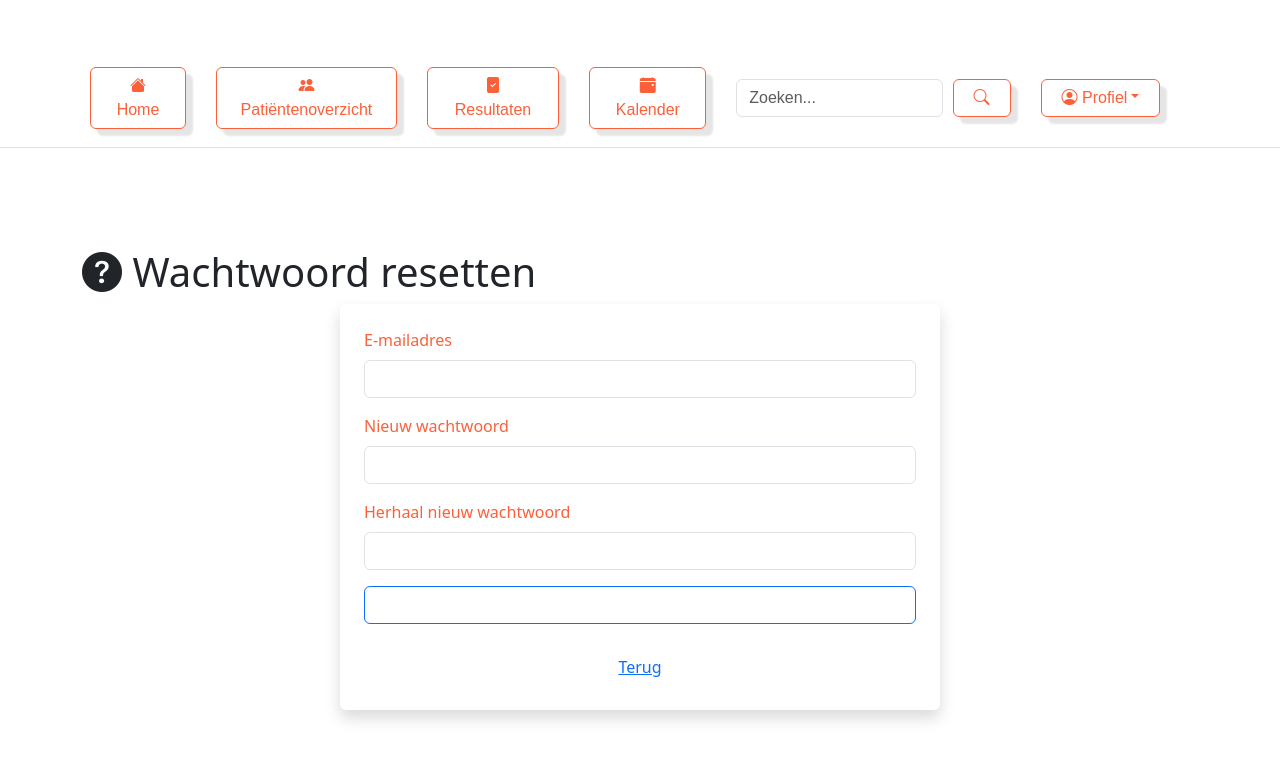
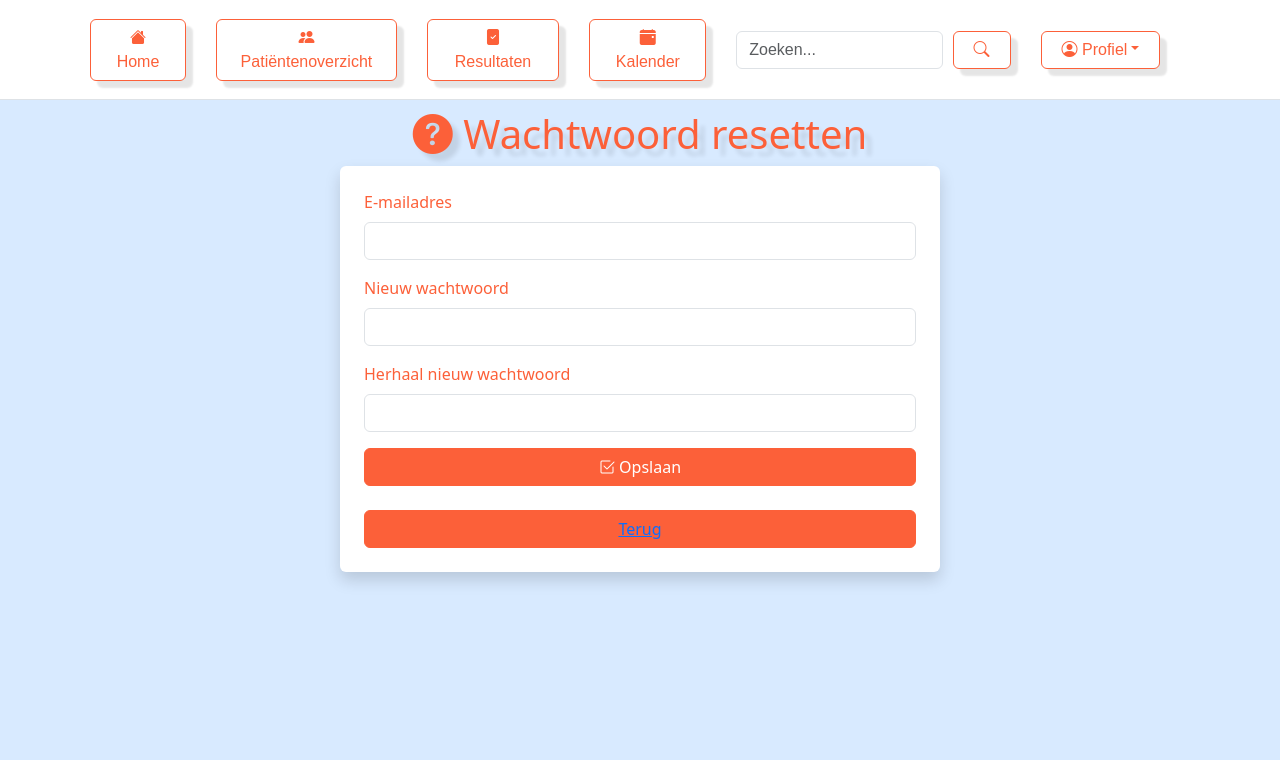
Before and after one commit to ZuydUniversity/B2C6_B2A_Frontend, a React (Vite) app: page /forgot-password in a window 1280 px wide. Shown: the top 760 px of the page. Built offline with nearby package versions, Linux system fonts and the light colour scheme.

Commit message:
login fix 1.1

```diff
--- a/src/App.jsx
+++ b/src/App.jsx
@@ -44,7 +44,7 @@ const App = () => {
         <>
             <Navbar />
             <Container className="d-flex flex-column align-items-center formwidth">
-                <h1 className="centered-title"><i className="bi bi-person-circle"></i> Inloggen</h1>
+                <h1 className="centered_title"><i className="bi bi-person-circle"></i> Inloggen</h1>
 
                 <div className="login_style p-4 rounded shadow">
                     <Form onSubmit={handleSubmit}>
--- a/src/Login/Routes/forgotpassword.jsx
+++ b/src/Login/Routes/forgotpassword.jsx
@@ -52,8 +52,8 @@ function ForgotPassword() {
     return (
       <>
         <Navbar />
-        <Container className="mt-5 formwidth">
-            <h1 className="centered-title"><i className="bi bi-question-circle-fill"></i> Wachtwoord resetten</h1>
+        <Container className="d-flex flex-column align-items-center formwidth container">
+            <h1 className="centered_title"><i className="bi bi-question-circle-fill"></i> Wachtwoord resetten</h1>
             <div className="login_style p-4 rounded shadow">
                 <Form onSubmit={handleSubmit}>
                     <Form.Group controlId="formEmail" className="mb-3">
--- a/src/Login/Routes/register.jsx
+++ b/src/Login/Routes/register.jsx
@@ -150,8 +150,8 @@ function Register() {
     return (
         <>
         <Navbar />
-        <Container className="mt-5">
-            <h1 className="centered-title"><i className="bi bi-person-plus-fill"></i> Account aanmaken</h1>
+        <Container className="d-flex flex-column align-items-center formwidth container">
+            <h1 className="centered_title"><i className="bi bi-person-plus-fill"></i> Account aanmaken</h1>
             <div className="login_style p-4 rounded shadow" style={{ maxHeight: '70vh', overflowY: 'auto' }}>
                 <Form onSubmit={register}>
                     <Form.Group controlId="formAccountType" className="mb-3">
--- a/src/styling/Login.css
+++ b/src/styling/Login.css
@@ -4,7 +4,7 @@
 
 .formwidth {
     width: 500px;
-    padding-top: 200px;
+    padding-top: 110px;
 
 }
 
@@ -31,7 +31,8 @@
 }
 
 .login_button {
-    background-color: var(--primary-color);
+    background-color: var(--primary-color) !important;
+    border-color: var(--primary-color) !important;
     color: white;
     transition: background-color 0.5s ease;
     display: block;
@@ -39,8 +40,8 @@
 }
 
 .login_button:hover {
-    background-color: #FB3D0E;
     transform: scale(1.02);
+    color: white !important;
 }
 
 @media (max-width: 768px) {
@@ -52,4 +53,5 @@
 body {
     height: 100vh;
     justify-content: center;
+    background-color: var(--background-color) !important;
 }
--- a/src/styling/Main.css
+++ b/src/styling/Main.css
@@ -9,6 +9,7 @@
     --tertiary-color: #1b21d4;
     --background-color: #d8eaff;
     --text-color: black;
+    --hover-color: #fff;
 }
 
 /* body {
@@ -104,7 +105,7 @@
 
 /* BUTTONS */
 .button {
-    background-color: var(--primary-color);
+    background-color: var(--primary-color) !important;
     color: white;
     transition: background-color 0.5s ease;
     display: block;
--- a/src/styling/Navbar.css
+++ b/src/styling/Navbar.css
@@ -4,7 +4,7 @@
 
 nav.navbar {
     background: white; /*var(--background-color);*/
-    color: var(--text-color);
+    color: var(--hover-color);
     font-family: "arial";
     height: 100px;
     width: 100%;
@@ -22,17 +22,18 @@ nav.navbar {
     padding-left: 20px;
     padding-right: 20px;
     background-color: white;
+    --bs-btn-hover-color: var(--primary-color);
 }
 
 .btn-outline-primary {
     --bs-btn-bg: white;
     --bs-btn-color: var(--primary-color) ;
     --bs-btn-border-color: var(--primary-color) ;
-    --bs-btn-hover-color: var(--text-color );
+    --bs-btn-hover-color: var(--hover-color );
     --bs-btn-hover-bg: var(--primary-color) ;
     --bs-btn-hover-border-color: var(--primary-color) ;
     --bs-btn-focus-shadow-rgb: 13, 110, 253;
-    --bs-btn-active-color: var(--text-color );
+    --bs-btn-active-color: var(--hover-color );
     --bs-btn-active-bg: var(--primary-color) ;
     --bs-btn-active-border-color: var(--primary-color) ;
     --bs-btn-active-shadow: inset 0 3px 5px rgba(0, 0, 0, 0.125);
```
